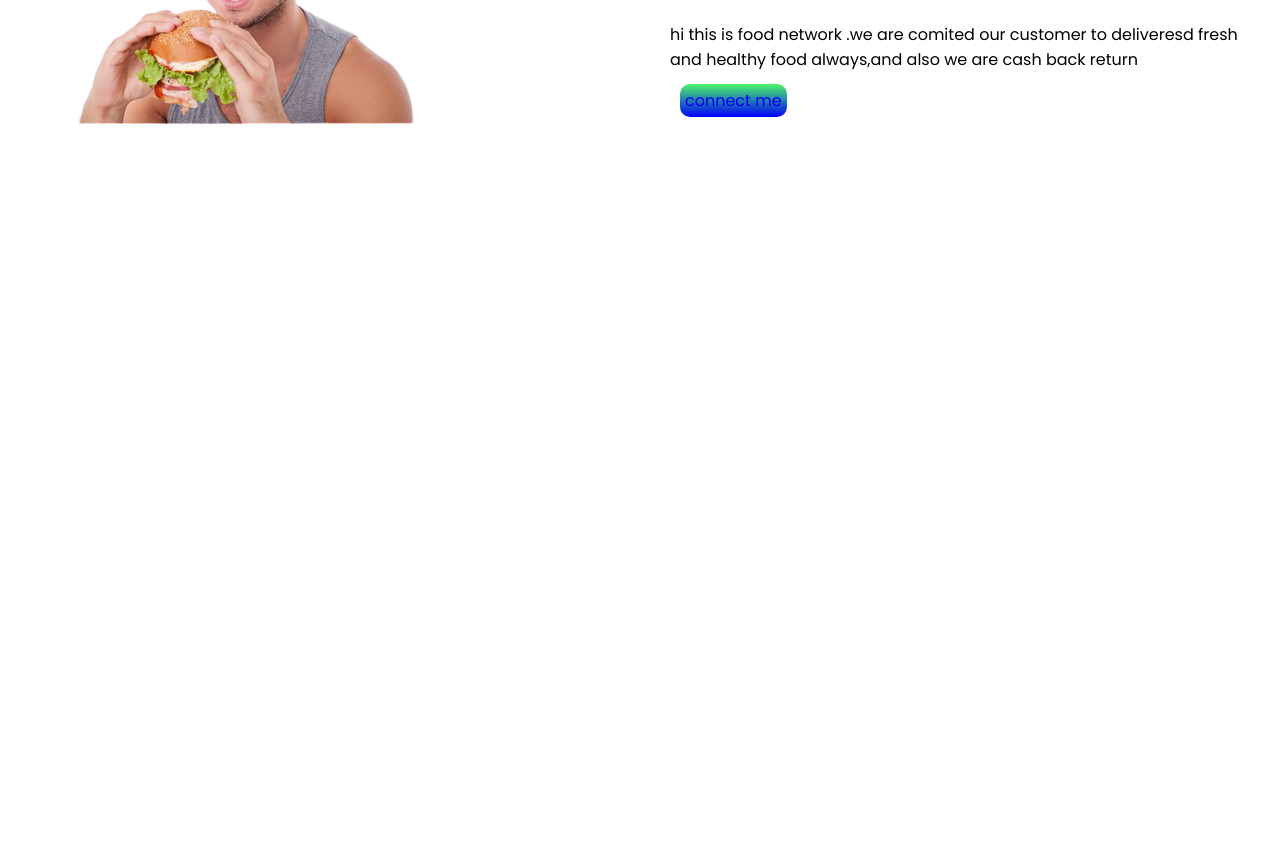
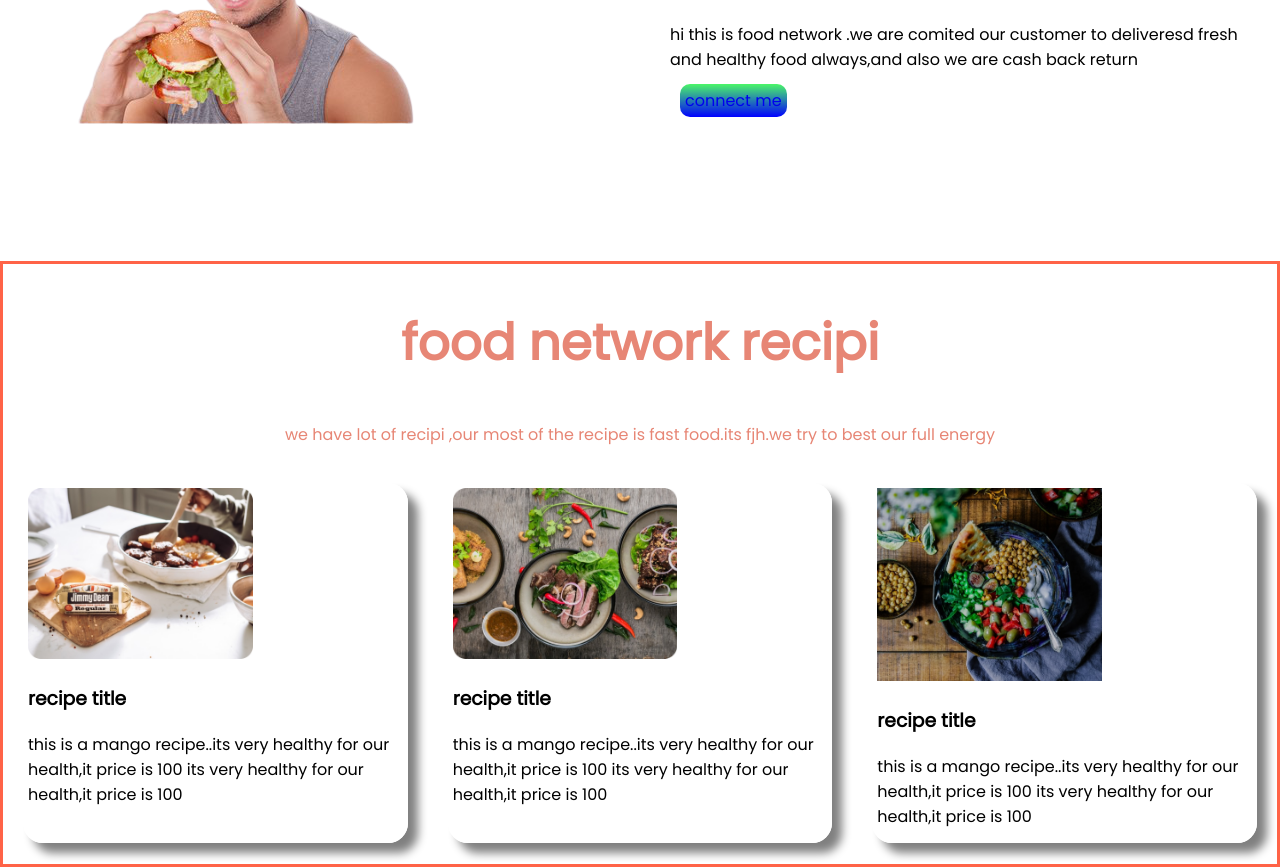
Before and after one commit to zonaetmunna/my-food-network, a plain HTML site: page index.html in a window 1280 px wide. Shown: the part 681-1548 px from the top of the page. Before the commit the page ends 942 px from the top, so only its background shows below. Drawn offline with Linux system fonts and the light colour scheme.

Commit message:
recipe iiteam add

```diff
--- a/index.html
+++ b/index.html
@@ -59,6 +59,47 @@
 
      </section>
 
+     <!--recipite part 3rd-->
+     <section class="content-recipie">
+
+          <div class="recipie-heading">
+               <h1>food network recipi</h1>
+               <p>we have lot of recipi ,our most of the recipe is fast food.its fjh.we try to best our full energy</p>
+          </div>
+
+          <div class="content-flex-recipie">
+               <div class="content-flex-res-item">
+                    <img src="images/food/Project Cover.jpg" alt="">
+                    <h3>recipe title</h3>
+                    <p>this is a mango recipe..its very healthy for our health,it price is 100 its very healthy for our
+                         health,it price is 100</p>
+
+               </div>
+               <div class="content-flex-res-item">
+                    <img src="images/food/Project Cover1.jpg" alt="">
+                    <h3>recipe title</h3>
+                    <p>this is a mango recipe..its very healthy for our health,it price is 100 its very healthy for our
+                         health,it price is 100</p>
+               </div>
+               <div class="content-flex-res-item">
+                    <img src="images/food/Project Cover8.png" alt="">
+                    <h3>recipe title</h3>
+                    <p>this is a mango recipe..its very healthy for our health,it price is 100 its very healthy for our
+                         health,it price is 100</p>
+
+               </div>
+
+          </div>
+
+
+     </section>
+
+
+
+
+
+
+
 
 
 
--- a/style.css
+++ b/style.css
@@ -47,3 +47,50 @@ h1{
      background-image: url(images/shapes/Frame\ 58.jpg);
      background-repeat: no-repeat;
 }
+
+/*recipi part 3rd stye*/
+
+.content-recipie{
+
+     height: 600px;
+     border: 3px solid tomato;
+
+}
+.recipie-heading{
+     color:rgb(231, 134, 117);
+     text-align: center;
+     margin: 10px;
+}
+
+
+.content-flex-recipie{
+     display: flex;
+     width: 100%;
+     height: 300px;
+     justify-content: center;
+
+
+
+}
+
+.content-flex-res-item{
+     width: 33%;
+     height: 350px;
+     margin:20px;
+     border: 5px solid white;
+     box-shadow: 10px 10px 10px gray;
+     border-radius: 20px;
+     align-items: center;
+
+
+
+}
+
+
+.content-flex-res-item img{
+     width:60%;
+
+
+
+
+}
```
